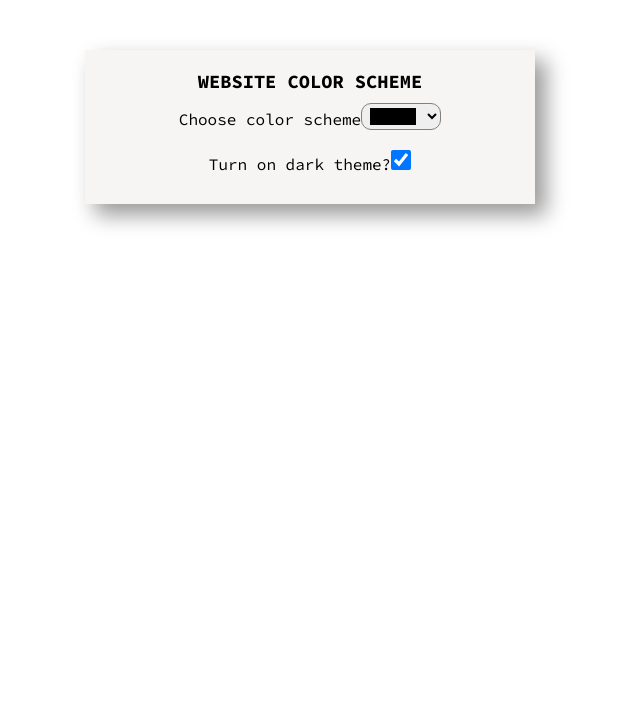
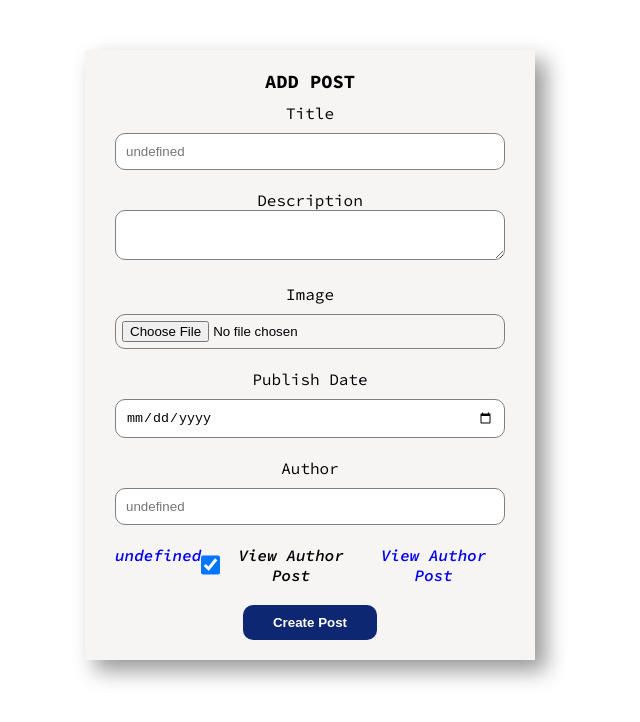
Before and after one commit to muborizMirzoev/SMA-Task2, a plain HTML site: page index.html in a window 1280 px wide. Shown: the whole page, without its empty margins (330-970 px from the left). Drawn offline with Linux system fonts and the light colour scheme.

Commit message:
feat: add parser numer 4

```diff
--- a/js/script.js
+++ b/js/script.js
@@ -17,11 +17,69 @@ document.addEventListener("DOMContentLoaded", () => {
 }
 ]
 }`;
+const addpost = `{
+    "name":"addpost",
+    "fields":[
+    {
+        "label":"Title",
+        "input": {
+            "type":"text",
+            "required": true
+        }
+    },
+    {
+        "label":"Description",
+        "input": {
+            "type":"textarea",
+            "required":true
+        }
+    },
+    {
+        "label":"Image",
+        "input": {
+            "type":"file",
+            "required": true
+        }
+    },
+    {
+        "label":"Publish Date",
+        "input": {
+            "type": "date",
+            "required": true
+        }
+    },
+    {
+        "label": "Author",
+        "input": {
+            "type": "text"
+        }
+    }
+],
+"references":[
+    {
+      "input":{
+        "type":"checkbox",
+        "required":true,
+        "checked":"false"
+      }
+    },
+    {
+        "text without ref":"View Author Post",
+        "text":"View Author Post",
+        "ref":"viewauthor"
+    }
+  ],
+    "buttons":[
+    {
+        "text":"Create Post"
+    }
+]
+}`
 
     const signin = '{"name":"login","fields":[{"label":"Enter your login or email","input":{"type":"text","required":true,"placeholder": "login or email"}},{"label":"Enter your password","input":{"type":"password","required":true,"placeholder": "password"}}],"references":[{"text":"Forgot password?","ref":"rememberpassword"},{"text":"Create new account","ref":"signup"}],"buttons":[{"text":"Login"}]}';
     const signup = '{"name":"register","fields":[{"input":{"type":"text","required":true,"placeholder":"Enter full name"}},{"input":{"type":"email","required":true,"placeholder":"Enter email"}},{"input":{"type":"password","required":true,"placeholder":"password"}},{"input":{"type":"password","required":true,"placeholder":"Confirm password"}}],"references":[{"text without ref":"Already have account?","text":"Login","ref":"signin"}],"buttons":[{"text":"Sign Up"}]}';
 
-    var object = JSON.parse(colorscheme);
+    var object = JSON.parse(addpost);
     var name;
 
     switch (object.name) {
@@ -34,6 +92,10 @@ document.addEventListener("DOMContentLoaded", () => {
         case "login":
             name = object.name.split('_').join(' ').toUpperCase();
             break;
+        case "addpost":
+        name = "ADD POST"
+            break;
+
     }
 
 
@@ -114,6 +176,7 @@ document.addEventListener("DOMContentLoaded", () => {
             }
             document.getElementById("container__items"+i).append(input);
         }
+         // Проверка на email
         if (inputType == 'email'){
 			var input = document.createElement('input');
 			input.setAttribute('type','email');
@@ -125,7 +188,28 @@ document.addEventListener("DOMContentLoaded", () => {
             }
 
             document.getElementById("container__items"+i).append(input);
-		}
+        }
+        // Проверка на textarea
+        if (inputType == 'textarea'){
+			var textarea = document.createElement('textarea');
+            textarea.setAttribute('required', true);
+            textarea.className = "container__textarea";
+            document.getElementById("container__items"+i).append(textarea);
+        }
+        // Проверка на file
+        if (inputType == 'file') {
+            var file = document.createElement('input');
+            file.setAttribute('type', 'file');
+            document.getElementById("container__items"+i).append(file);
+        }
+        // Проверка на date
+        if (inputType == 'date') {
+            var date = document.createElement('input');
+            date.setAttribute('type', 'date');
+            date.setAttribute('required', true);
+            document.getElementById("container__items"+i).append(date);
+        }
+
 
     }
 
@@ -134,10 +218,12 @@ document.addEventListener("DOMContentLoaded", () => {
     if (typeof object.references != "undefined") {
         let references = object.references;
 
+
         let div = document.createElement('div');
 		div.className = "container__ref";
 		document.querySelector('.container').appendChild(div);
         for (let [l, v] of references.entries()) {
+            let referencesInput = object.references[l].input;
             let textWithoutReferences = object.references[l]["text without ref"];
             if (typeof textWithoutReferences !== "undefined") {
                 let text = document.createElement('p');
@@ -147,15 +233,28 @@ document.addEventListener("DOMContentLoaded", () => {
                 link.setAttribute('href', object.references[l].ref);
                 link.innerHTML = object.references[l].text;
                 document.querySelector('.container__ref').append(link);
+                console.log(link);
             } else {
                 let link = document.createElement('a');
                 link.setAttribute('href', object.references[l].ref);
                 link.innerHTML = object.references[l].text;
                 document.querySelector('.container__ref').append(link);
             }
+            // Проверка на наличие input
+            if ( typeof referencesInput !== "undefined") {
+                let input = document.createElement('input');
+                input.setAttribute('type', 'checkbox');
+                input.setAttribute('required', true);
+                if (object.references[l].input.checked == 'false') {
+                    input.setAttribute('checked', false);
+                }
+                document.querySelector('.container__ref').append(input);
+
+            }
         }
     }
 
+    // BUTTONS
     if (typeof object.buttons != "undefined") {
         let div = document.createElement('div');
 		div.className = "container__button";
--- a/style.css
+++ b/style.css
@@ -37,6 +37,7 @@ input {
     width: 100%;
     border: 1px solid gray;
     border-radius: 10px;
+    margin-top: 10px;
 }
 input[type=color] {
     padding: 0;
@@ -45,6 +46,13 @@ input[type=color] {
 input[type=checkbox] {
     width: 20px;
     height: 20px;
+}
+input[type=file] {
+    width: 100%;
+    padding: 6px;
+    border-radius: 10px;
+    text-align: center;
+    cursor: pointer;
 }
 .container__ref {
     display: flex;
@@ -66,6 +74,10 @@ button {
 .container__label {
     padding: 20px;
 }
-input[type=text], input[type=password] {
-    margin-top: 10px;
+.container__textarea {
+    max-width: 100%;
+    min-width: 100%;
+    height: 50px;
+    border: 1px solid gray;
+    border-radius: 10px;
 }
```
